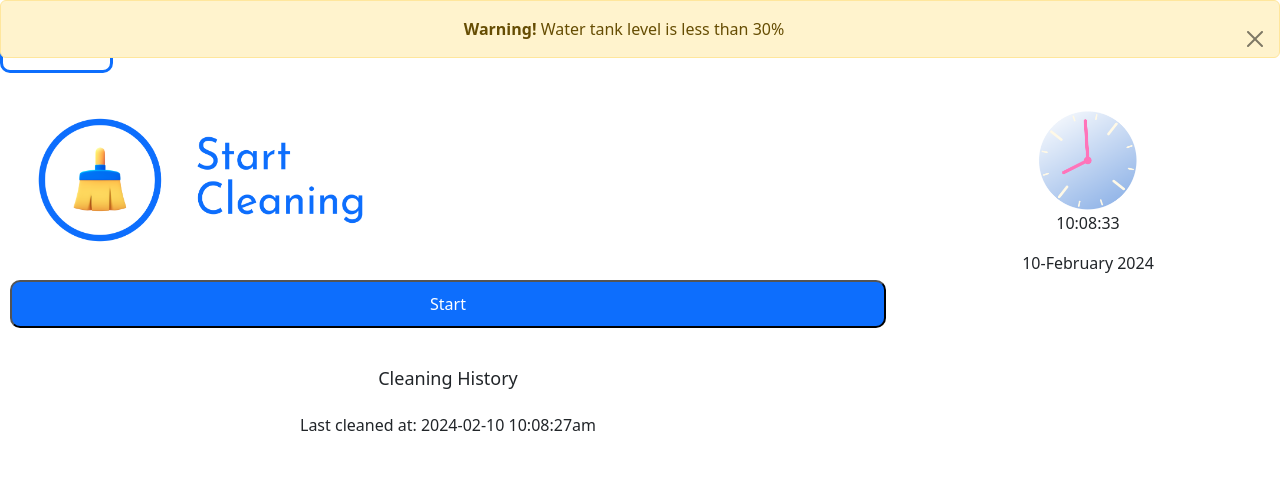
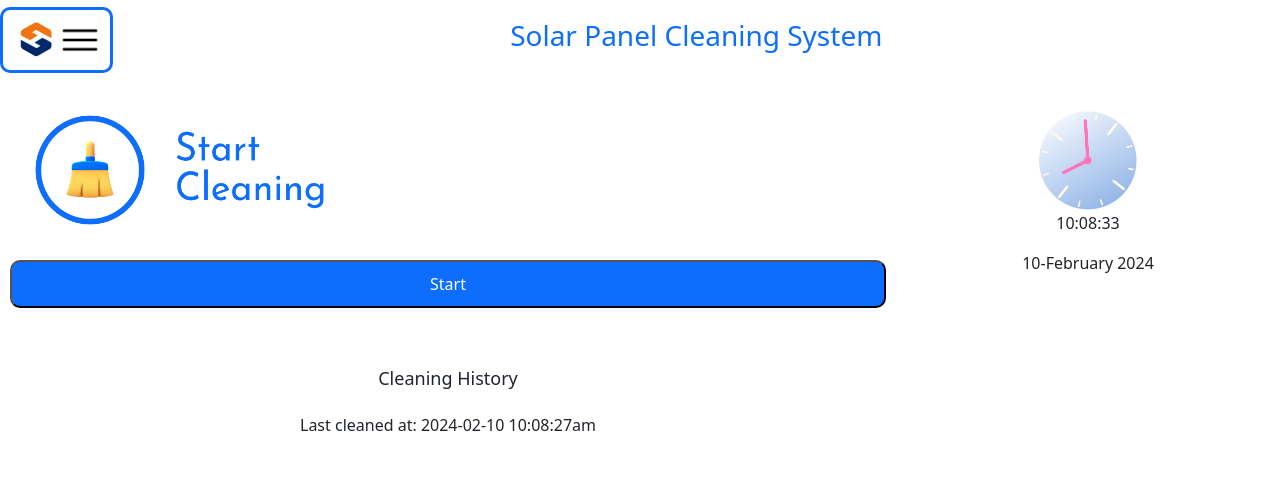
Before and after one commit to dhruviktank/Automated-Solar-System, a PHP site: page /main.php in a window 1280 px wide. Shown: the top 490 px of the page. Run offline with PHP 8.4, Linux system fonts and the light colour scheme; data that the repository does not hold is empty.

Commit message:
image size modified

```diff
--- a/main.php
+++ b/main.php
@@ -47,7 +47,7 @@ if (isset($_SESSION['user'])) {
         <button><a href="userdetails.php">User Details</a></button><br>
         <a href="./"><button>Log out</button></a>
     </div>
-    <div class="alert alert-warning alert-dismissible fade show" style="width: 100%;text-align: center;position: absolute;top: 0;" role="alert">
+    <div class="alert alert-warning alert-dismissible fade show" style="display: none;width: 100%;text-align: center;position: absolute;top: 0;" role="alert">
         <strong>Warning!</strong> Water tank level is less than 30%
         <button type="button" class="btn-close" data-bs-dismiss="alert" aria-label="Close"></button>
     </div>
@@ -68,7 +68,7 @@ if (isset($_SESSION['user'])) {
             <div class="middle-container" style="width: 70%;height: 100%">
                 <div class="panel-data" style="height: 50%;">
                     <div class="start-state first" style="padding: 10px;display: block;">
-                        <img src="brush.png" height="180" alt="brush">
+                        <img src="brush.png" style="height: 20vh" alt="brush">
                         <button onclick="changeState(1)">Start</button>
                     </div>
                     <div class="start-state second" style="display: none;width: 80%; padding: 30px">
@@ -89,7 +89,7 @@ if (isset($_SESSION['user'])) {
                     <div class="start-state third" style="display: none;">
                         <button onclick="changeState(1)"
                             style="padding: 5px 10px;background: white;color: black;font-size: 15px;width: fit-content;">
-                            << /button>
+                            <</button>
                                 <p>Remaining Time: <span class="h"></span> Hours<span class="m"></span> Min</p>
                     </div>
                 </div>
```
